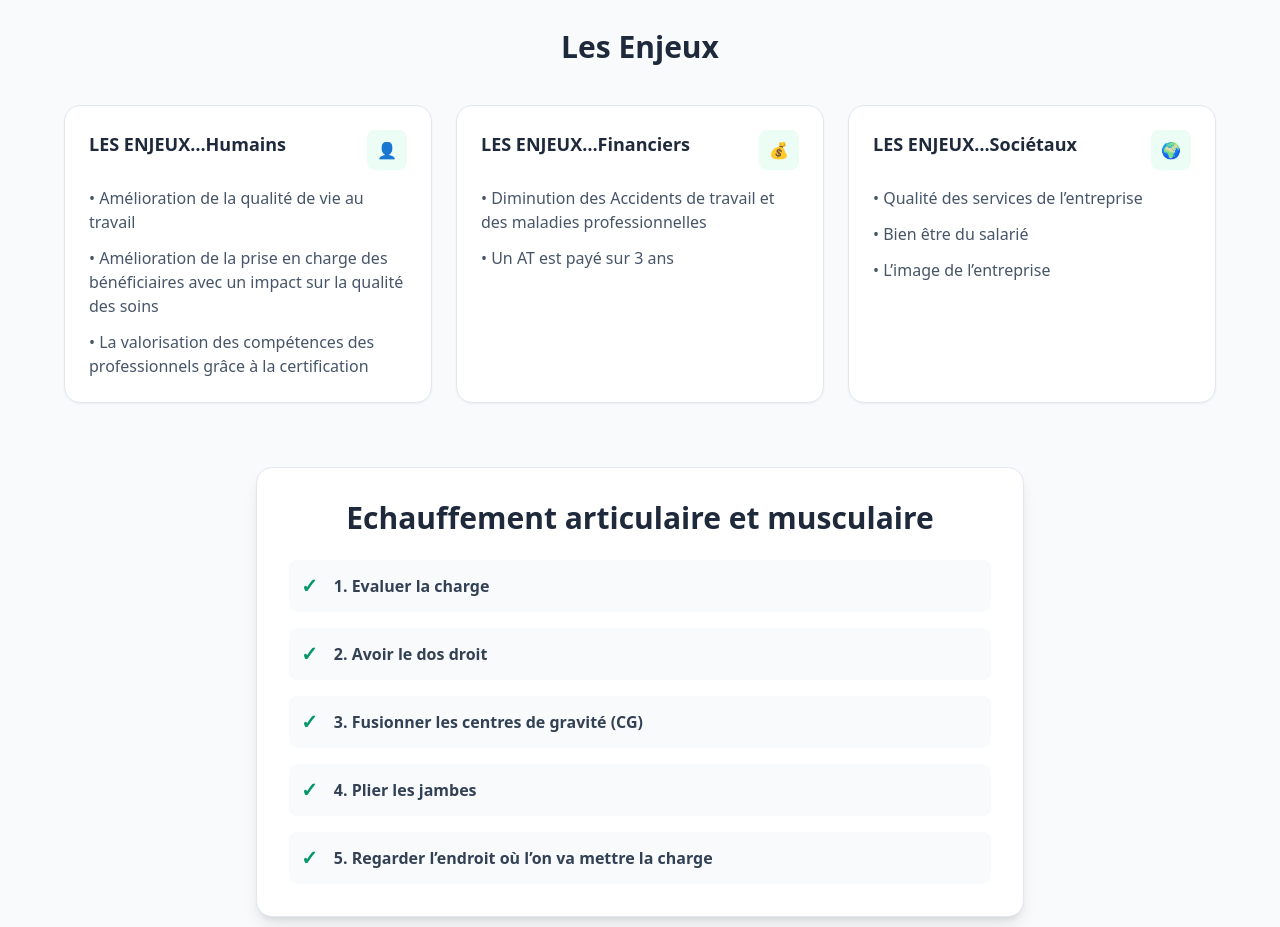
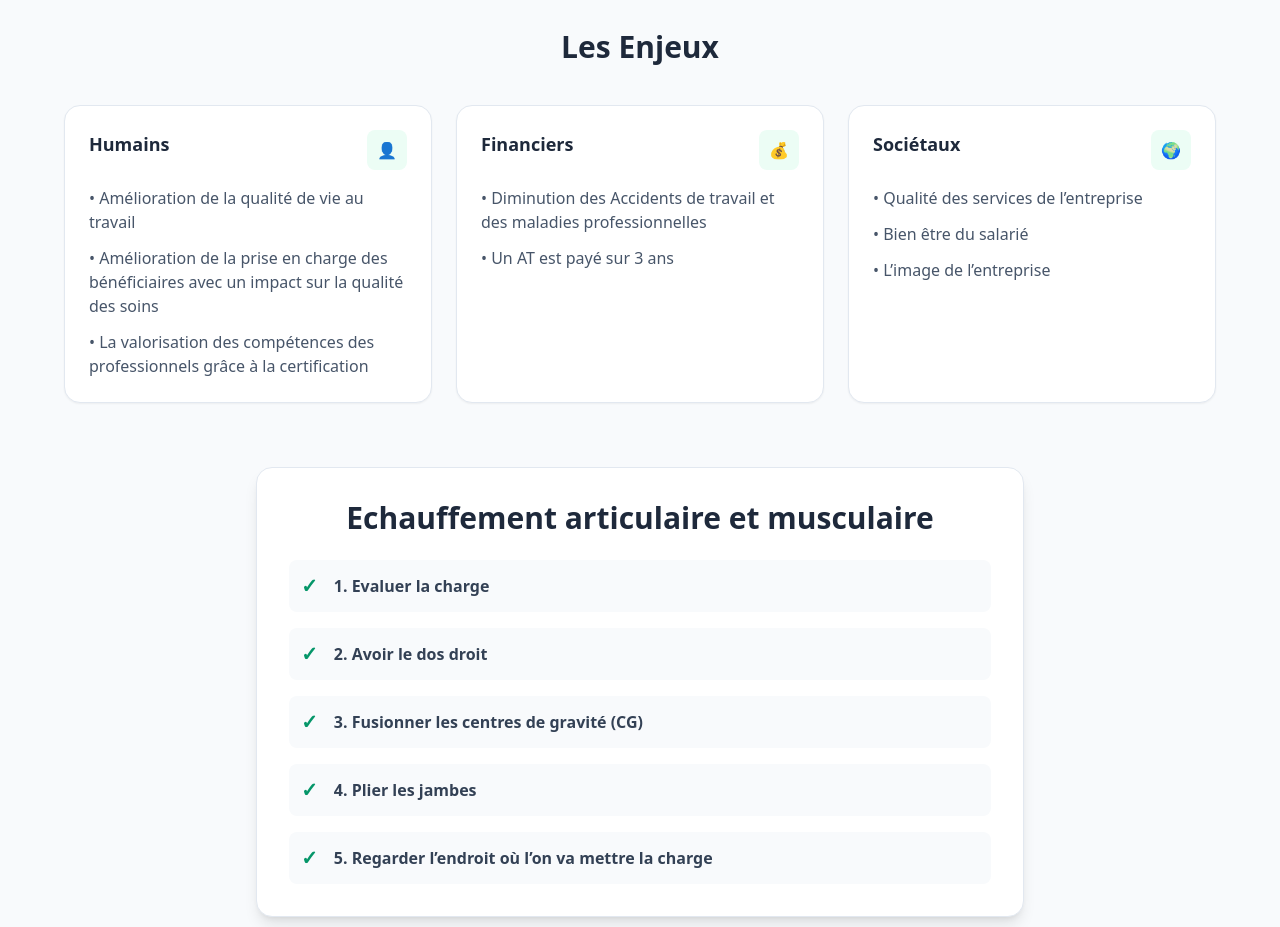
Before and after one commit to RemyPoissonnier/serge-formation-prap5s, a React (Vite) app: page / in a window 1280 px wide. Shown: the part 1580-2507 px from the top of the page. Built offline with nearby package versions, Linux system fonts and the light colour scheme; the HTML template or start-up script is replaced by a standard one.

Commit message:
[REFACTOR] change some text

```diff
--- a/src/App.tsx
+++ b/src/App.tsx
@@ -158,9 +158,8 @@ export default function App() {
 
         <div className="grid grid-cols-1 md:grid-cols-3 gap-6">
           {/* Enjeux Humains */}
-          <Card title="LES ENJEUX…Humains" icon={<span>👤</span>}>
+          <Card title="Humains" icon={<span>👤</span>}>
 
-            {/*   */}
             <ul className="space-y-3 mt-2">
               <li className="text-slate-600">
                 • Amélioration de la qualité de vie au travail
@@ -177,9 +176,8 @@ export default function App() {
           </Card>
 
           {/* Enjeux Financiers */}
-          <Card title="LES ENJEUX…Financiers" icon={<span>💰</span>}>
+          <Card title="Financiers" icon={<span>💰</span>}>
 
-            {/*   */}
             <ul className="space-y-3 mt-2">
               <li className="text-slate-600">
                 • Diminution des Accidents de travail et des maladies
@@ -190,9 +188,8 @@ export default function App() {
           </Card>
 
           {/* Enjeux Sociétaux */}
-          <Card title="LES ENJEUX…Sociétaux" icon={<span>🌍</span>}>
+          <Card title="Sociétaux" icon={<span>🌍</span>}>
 
-            {/*   */}
             <ul className="space-y-3 mt-2">
               <li className="text-slate-600">
                 • Qualité des services de l’entreprise
```
